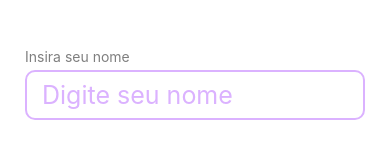
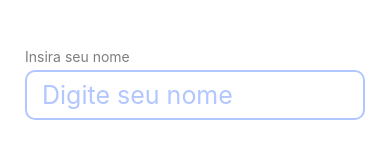
Before and after one commit to lucasdebeterco/trab-final-dpm, a React Native app: screen / in a window 390 px wide. Shown: the part 331-490 px from the top of the page. Built offline with nearby package versions, Linux system fonts and the light colour scheme.

Commit message:
Trocando cor

```diff
--- a/app/misc/colors.js
+++ b/app/misc/colors.js
@@ -1,6 +1,6 @@
 export default {
     DARK: '#1e1e1e',
     LIGHT: '#fff',
-    PRIMARY: '#dbb2ff',
+    PRIMARY: '#B2C6FF',
     ERROR: '#ff0000'
 }
--- a/app/screens/CarScreen.js
+++ b/app/screens/CarScreen.js
@@ -29,7 +29,6 @@ const CarScreen = ({user}) => {
     findCars()
     findGreet()
   }, [])
-
 
   const handleOnSubmit = async (marca, modelo, ano) => {
     const car = {id: Date.now(), marca, modelo, ano, time: Date.now()}
@@ -66,6 +65,8 @@ const CarScreen = ({user}) => {
     <RoundIconBtn
       onPress={() => setModalVisible(true)}
       antIconName='plus'
+      alignItems='center'
+      justifyContent='center'
       style={styles.addBtn}
     />
 
@@ -101,7 +102,10 @@ const styles = StyleSheet.create({
     zIndex: -1
   },
   addBtn: {
-    position: 'absolute'
+    position: 'absolute',
+    justifyContent: 'center',
+    alignItems: 'center',
+    textAlign: 'center'
   }
 })
 
```
